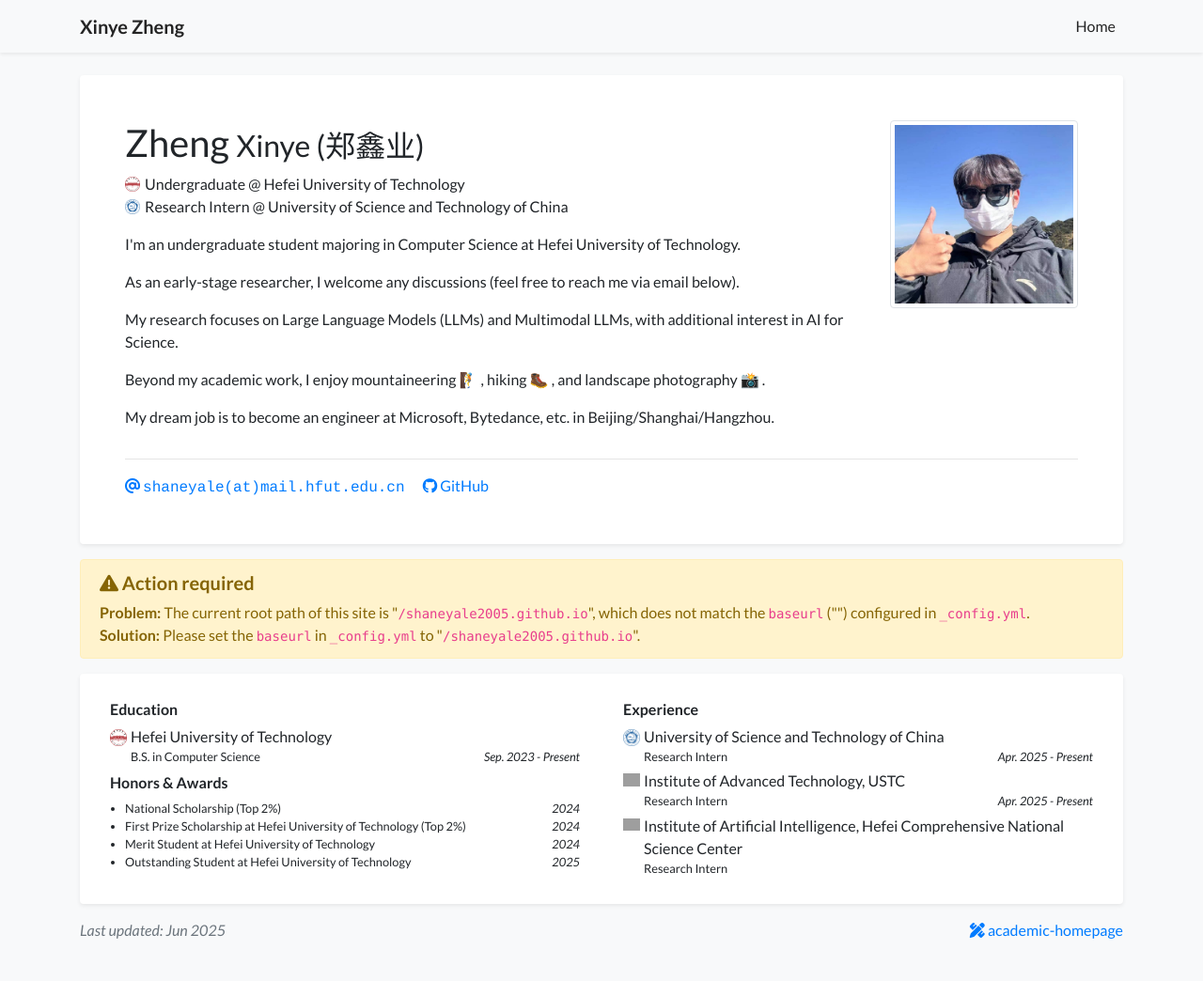
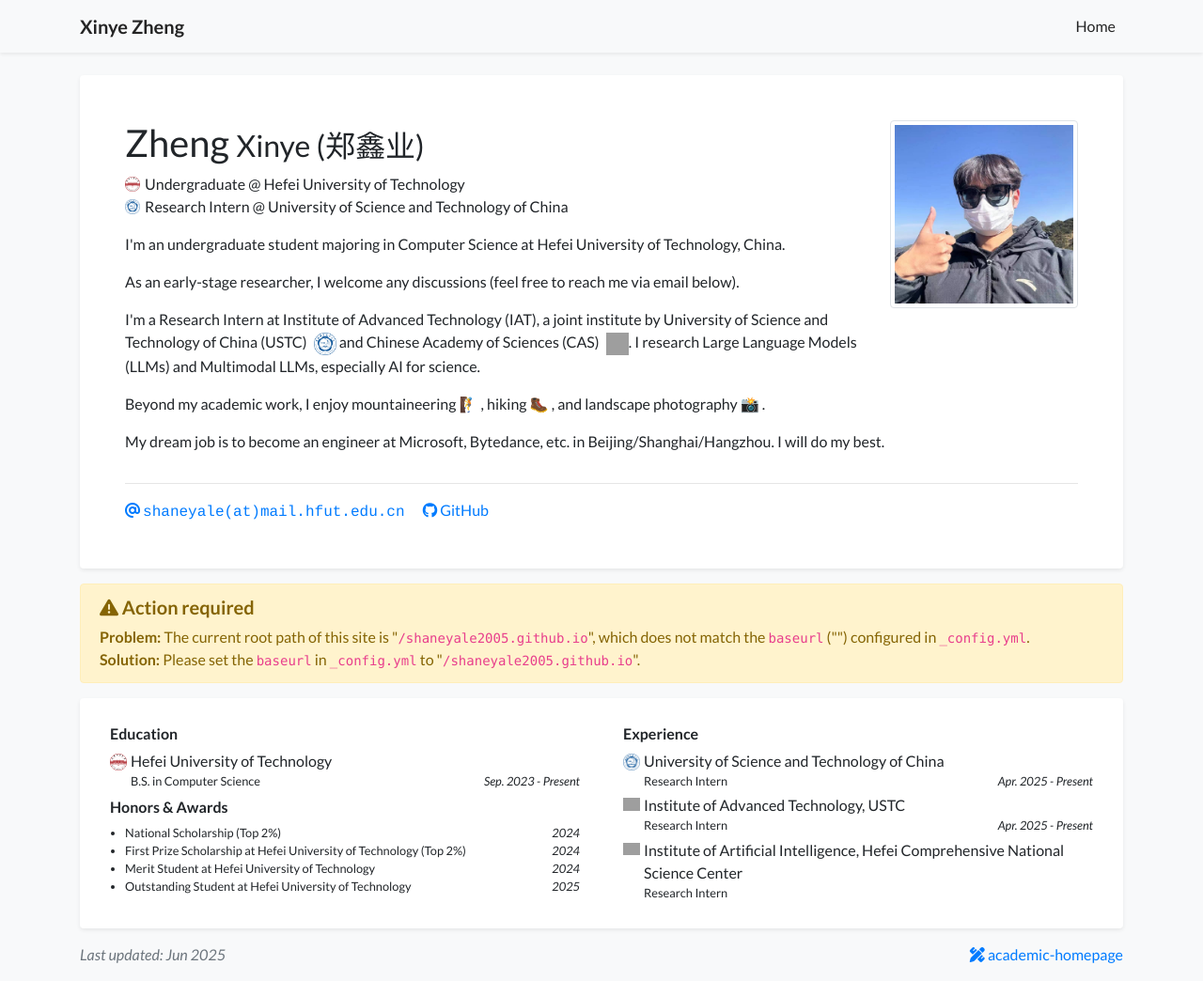
Before and after one commit to shaneyale2005/shaneyale2005.github.io, a Jekyll site: the page built from index.html, in a window 1280 px wide and 1044 px high. Shown: the whole window at 94% size. Built offline with Jekyll 4.4.1, drawn with Linux system fonts in a browser that asks for light colours; nearby versions of some CDN libraries; a style sheet for code colours, icons or effects is not loaded; grey boxes are pictures that could not be loaded.

Commit message:
添加了logo

```diff
--- a/_data/profile.yml
+++ b/_data/profile.yml
@@ -23,19 +23,19 @@ github: shaneyale2005
 short_bio_text_justify: false
 short_bio: >-
   <p>
-    I'm an undergraduate student majoring in Computer Science at Hefei University of Technology.
+    I'm an undergraduate student majoring in Computer Science at Hefei University of Technology, China.
   </p>
   <p>
     As an early-stage researcher, I welcome any discussions (feel free to reach me via email below).
   </p>
   <p>
-    My research focuses on Large Language Models (LLMs) and Multimodal LLMs, with additional interest in AI for Science.
+    I'm a Research Intern at Institute of Advanced Technology (IAT), a joint institute by University of Science and Technology of China (USTC) <img src="/assets/images/badges/USTClogo.png" alt="USTC Logo" style="width: 24px; height: 24px; vertical-align: middle; margin-left: 4px;"> and Chinese Academy of Sciences (CAS) <img src="/assets/images/badges/CASlogo.jpg" alt="CAS Logo" style="width: 24px; height: 24px; vertical-align: middle; margin-left: 4px;">. I research Large Language Models (LLMs) and Multimodal LLMs, especially AI for science.
   </p>
   <p>
     Beyond my academic work, I enjoy mountaineering 🧗 , hiking 🥾 , and landscape photography 📸 .
   </p>
   <p>
-    My dream job is to become an engineer at Microsoft, Bytedance, etc. in Beijing/Shanghai/Hangzhou.
+    My dream job is to become an engineer at Microsoft, Bytedance, etc. in Beijing/Shanghai/Hangzhou. I will do my best.
   </p>
 
 portrait_url: /assets/images/photos/portrait.jpg
```
